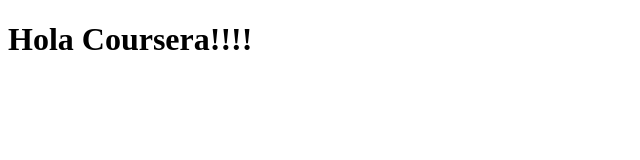
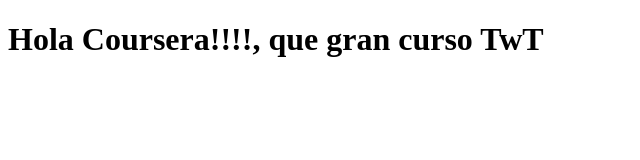
Before and after one commit to TioBoda/coursera-test, a plain HTML site: page site/index.html in a window 1280 px wide. Shown: the whole page, without its empty margins (0-640 px from the left). Drawn offline with Linux system fonts and the light colour scheme.

Commit message:
pequeño cambio

```diff
--- a/site/index.html
+++ b/site/index.html
@@ -3,6 +3,6 @@
 <head>
 	<title>Hola Coursera!!!</title>
 	<body>
-		<h1>Hola Coursera!!!!</h1>
+		<h1>Hola Coursera!!!!, que gran curso TwT</h1>
 	</body>
 </head>
```
